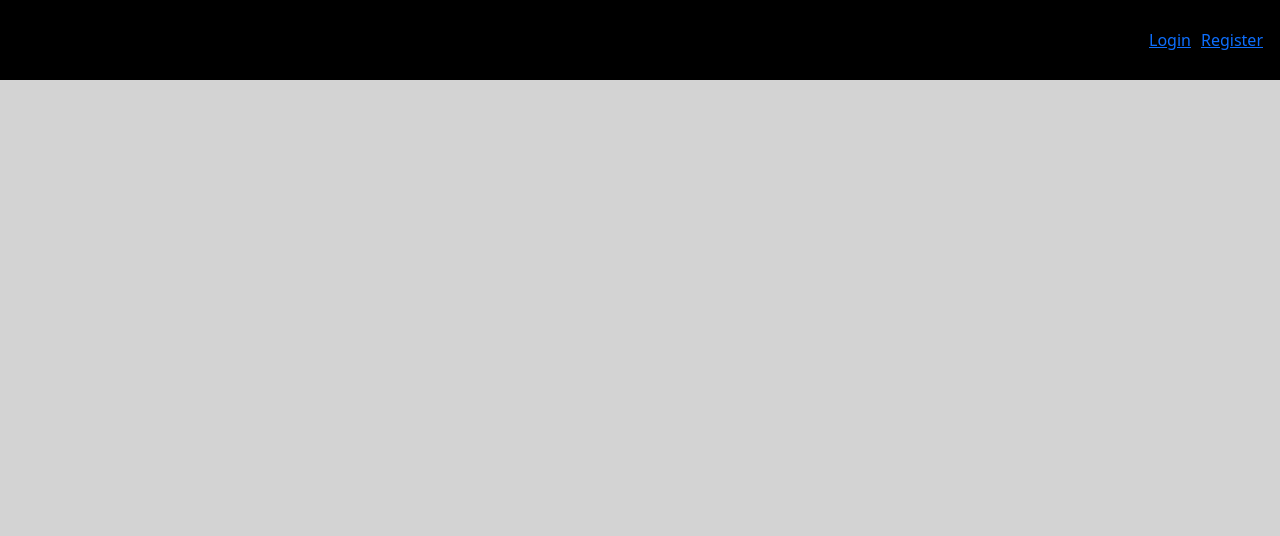
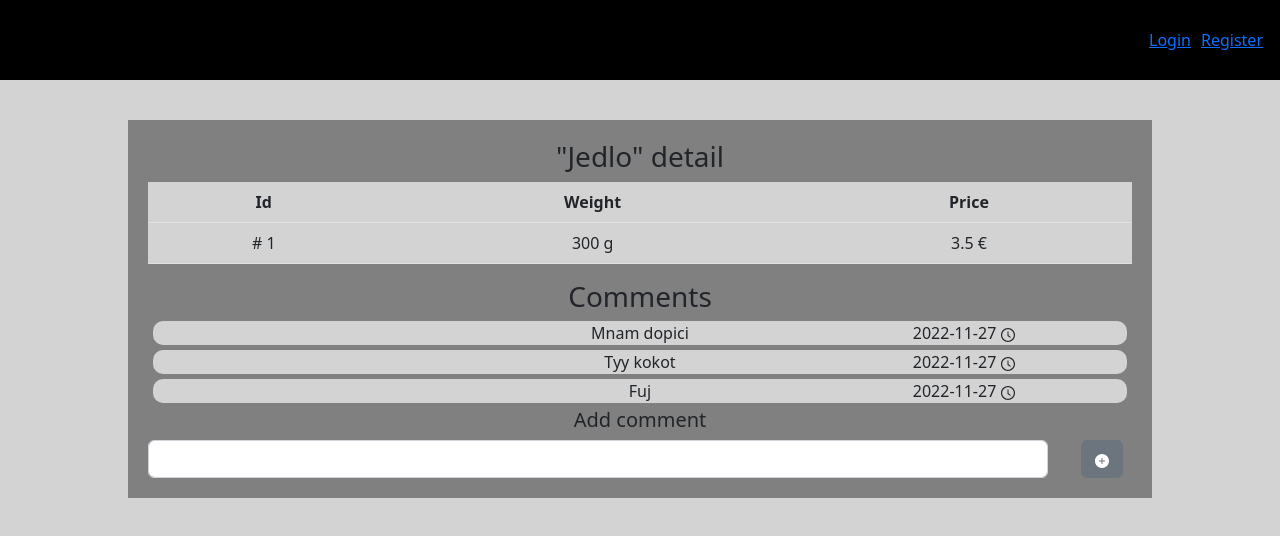
Before and after one commit to avrbovsky/canteen, a React (Create React App) app: page /detail/1 in a window 1280 px wide. Before the commit this address had no page. Shown: the top 536 px of the page. Built offline with nearby package versions, Linux system fonts and the light colour scheme; no server answers.

Commit message:
Add comment page

```diff
--- a/src/Routes.tsx
+++ b/src/Routes.tsx
@@ -5,7 +5,6 @@ import { RegisterPage } from "./pages/RegisterPage";
 import { SendFilePage } from "./pages/SendFilePage";
 import { MenuPage } from "./pages/MenuPage";
 import { FoodsPage } from "./pages/FoodsPage";
-import { CommentsPage } from "./pages/CommentsPage";
 import { FoodCommentsPage } from "./pages/FoodCommentsPage";
 
 export const Routes = () => {
@@ -18,8 +17,7 @@ export const Routes = () => {
       <Route path="/check_messages" element={<ReceivedMessagesPage />} />
       <Route path="/menu" element={<MenuPage />} />
       <Route path="/foods" element={<FoodsPage />} />
-      <Route path="/comments" element={<CommentsPage />} />
-      <Route path="comments/:id" element={<FoodCommentsPage />} />
+      <Route path="detail/:id" element={<FoodCommentsPage />} />
     </RouterRoutes>
   );
 };
--- a/src/components/Food.tsx
+++ b/src/components/Food.tsx
@@ -1,14 +1,16 @@
-import { useContext, useEffect, useState, FC } from "react";
-import { FoodProps } from "../types";
-import { Input, Button } from "reactstrap";
+import { FC } from "react";
+import { Button } from "reactstrap";
+import { useNavigate } from "react-router-dom";
 
-export const Food: FC<{
+type Props = {
   id: number;
   name: string;
   price: number;
   weight: number;
-}> = (props) => {
-  const { id, name, price, weight } = props;
+};
+
+export const Food: FC<Props> = ({ id, name, price, weight }: Props) => {
+  const navigate = useNavigate();
 
   return (
     <>
@@ -23,7 +25,7 @@ export const Food: FC<{
         <td>{price}</td>
         <td>{weight}</td>
         <td>
-          <Button>Comment</Button>
+          <Button onClick={() => navigate(`/detail/${id}`)}>Comment</Button>
         </td>
       </tr>
     </>
--- a/src/pages/CommentsPage.tsx
+++ /dev/null
@@ -1,72 +0,0 @@
-import { useNavigate } from "react-router-dom";
-import { Button, Col, ListGroup, ListGroupItem, Spinner } from "reactstrap";
-import { useGetFoodList } from "../hooks/useGetFoodList";
-
-const dummyFoods = [
-  {
-    id: 1,
-    foodReviews: [],
-    menu_id: 1,
-    name: "Jedlo",
-    price: 3.5,
-    weight: 300,
-  },
-  {
-    id: 2,
-    foodReviews: [],
-    menu_id: 1,
-    name: "Jedlo",
-    price: 3.5,
-    weight: 300,
-  },
-];
-
-export const CommentsPage = () => {
-  // const { foods, isLoading, error } = useGetFoodList();
-  const foods = dummyFoods;
-  const navigate = useNavigate();
-
-  return (
-    <div
-      style={{
-        width: "80%",
-        backgroundColor: "gray",
-        marginLeft: "auto",
-        marginRight: "auto",
-        textAlign: "center",
-        padding: "20px",
-      }}
-    >
-      <h3>Food list</h3>
-      <ListGroup>
-        {/* {isLoading && (
-          <Spinner
-            style={{ marginLeft: "auto", marginRight: "auto" }}
-            animation="border"
-            role="status"
-          ></Spinner>
-        )} */}
-        {foods?.map((food) => {
-          return (
-            <ListGroupItem
-              key={food.id}
-              style={{
-                display: "flex",
-                flexDirection: "row",
-                justifyContent: "space-between",
-                margin: "1px 100px",
-                alignItems: "center",
-              }}
-            >
-              <span>{food.name}</span>
-              <span>{food.price} €</span>
-              <Button onClick={() => navigate(`/comments/${food.id}`)}>
-                Comments
-              </Button>
-            </ListGroupItem>
-          );
-        })}
-      </ListGroup>
-    </div>
-  );
-};
--- a/src/pages/FoodCommentsPage.tsx
+++ b/src/pages/FoodCommentsPage.tsx
@@ -4,7 +4,7 @@ import { FoodComment } from "../components/FoodComment";
 import { url } from "../config";
 import { Food, FoodReview } from "../types";
 import { AiFillPlusCircle } from "react-icons/ai";
-import { Button, Col, Input, Row } from "reactstrap";
+import { Button, Col, Input, Row, Table } from "reactstrap";
 import { UserContext } from "../contexts/UserContext";
 import { useGetUsers } from "../hooks/useGetUsers";
 import { useGetFoodList } from "../hooks/useGetFoodList";
@@ -84,12 +84,29 @@ export const FoodCommentsPage = () => {
         padding: "20px",
       }}
     >
-      <h3>Food "{food?.name}" comments</h3>
+      <h3>"{food?.name}" detail</h3>
+      <Table style={{ backgroundColor: "lightgray" }}>
+        <thead>
+          <tr>
+            <th>Id</th>
+            <th>Weight</th>
+            <th>Price</th>
+          </tr>
+        </thead>
+        <tbody>
+          <tr>
+            <td># {food.id}</td>
+            <td>{food.weight} g</td>
+            <td>{food.price} €</td>
+          </tr>
+        </tbody>
+      </Table>
+      <h3>Comments</h3>
       {!food?.foodReviews.length && <span>THERE ARE NO COMMENTS YET</span>}
       {food?.foodReviews.map((review) => {
         return <FoodComment review={review} users={users} key={review.id} />;
       })}
-      <h4>Add comment</h4>
+      <h5>Add comment</h5>
       <Row>
         <Col xs="11">
           <Input
```
